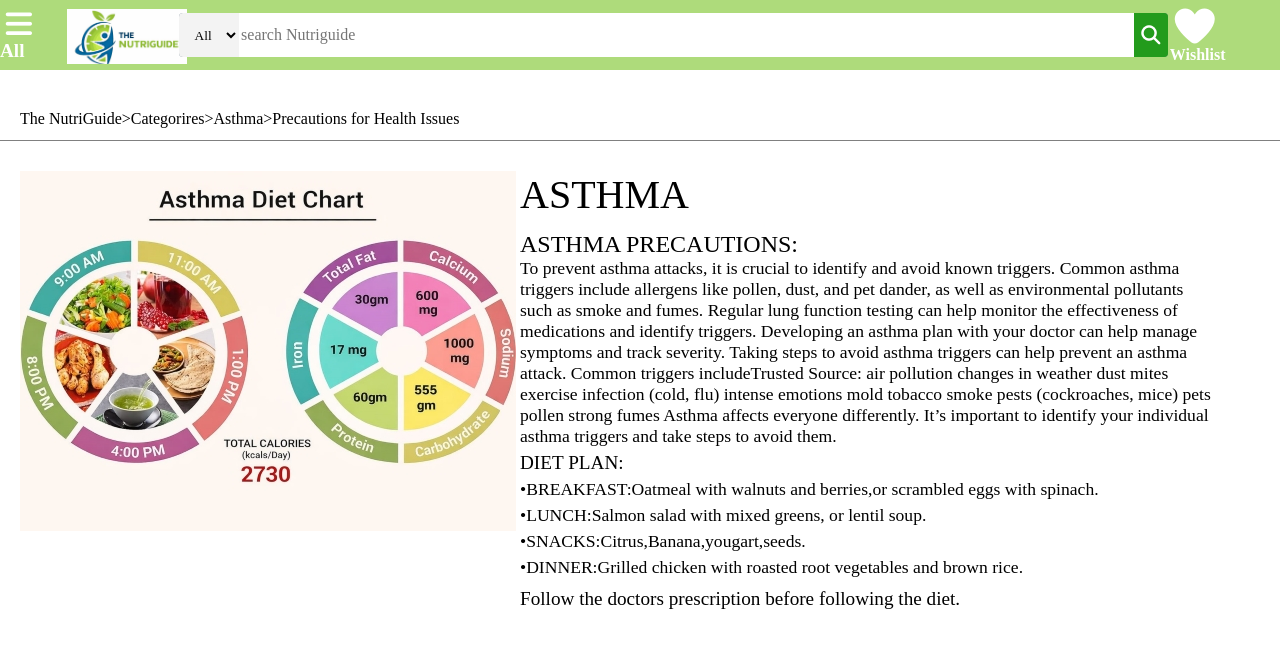
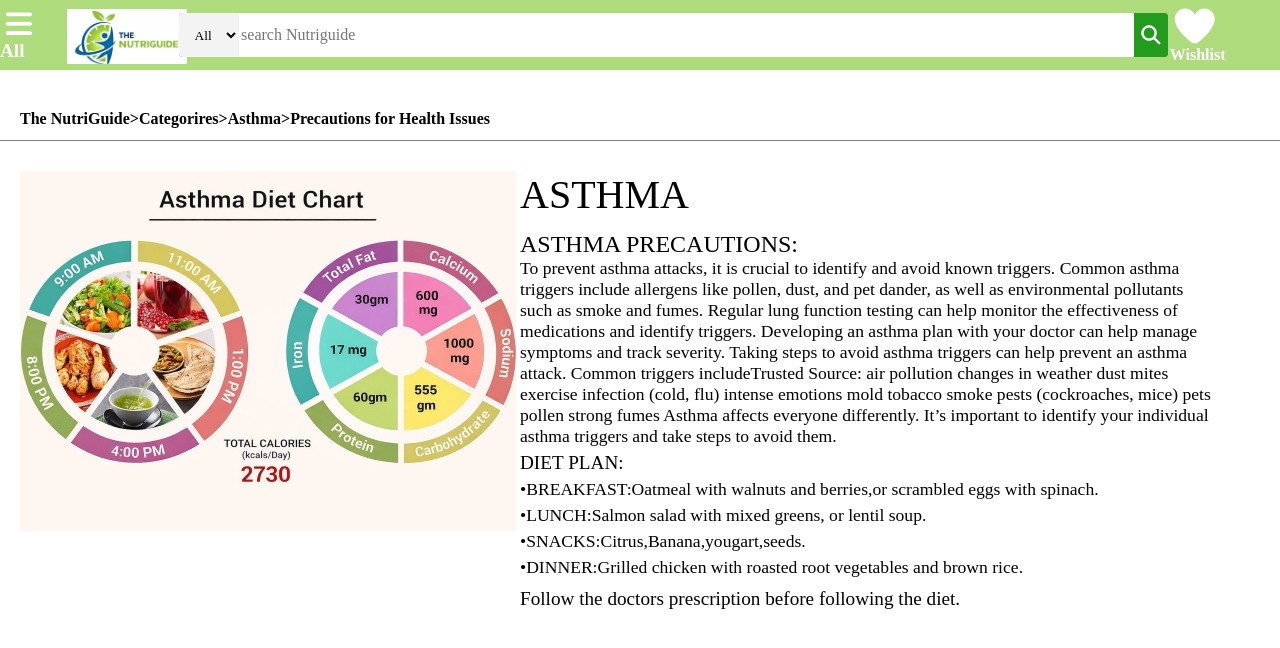
Before and after one commit to pranayagatla-alt/The-Nutriguide, a plain HTML site: page asthmasection.html in a window 1280 px wide. Drawn offline with Linux system fonts and the light colour scheme.

Commit message:
asthmasection.html

```diff
--- a/asthmasection.html
+++ b/asthmasection.html
@@ -35,7 +35,7 @@
             </div>
        </header>
        <div class="skin-section1">
-        <p style="padding-top: 40px;padding-left: 20px;height: 30px;border-bottom: 1px solid grey;">The NutriGuide>Categorires>Asthma>Precautions for Health Issues</p>
+        <p style="padding-top: 40px;padding-left: 20px;height: 30px;border-bottom: 1px solid grey;font-weight:600">The NutriGuide>Categorires>Asthma>Precautions for Health Issues</p>
         <div class="skin-img"style="background-image:url('asthmasection.jpg');">
             <p style="margin-left: 500px;font-size: 2.5rem;height: 60px;">ASTHMA</p>
             <p style="margin-left: 500px;padding-right:60px;font-size: 1.1rem;"><p style="margin-left: 500px;padding-right: 60px;font-size: 1.5rem;">ASTHMA PRECAUTIONS:</p>
```
